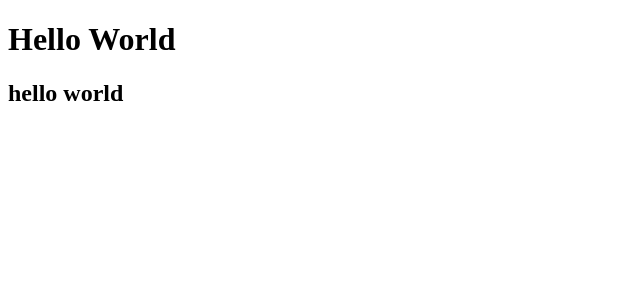
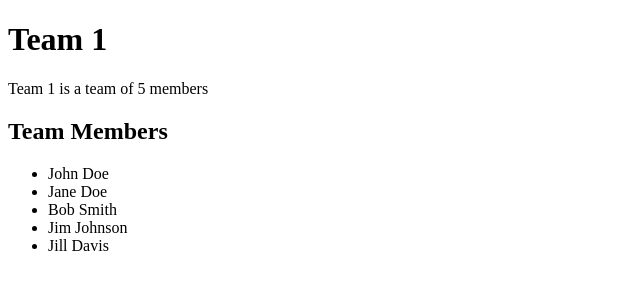
Before and after one commit to Mandalorian7773/GitOperation, a plain HTML site: page index.html in a window 1280 px wide. Shown: the whole page, without its empty margins (0-640 px from the left). Drawn offline with Linux system fonts and the light colour scheme.

Commit message:
Reapply "change1"
This reverts commit c31fc8c97f7d973c8914f34efb9915d691d26765.

```diff
--- a/index.html
+++ b/index.html
@@ -6,7 +6,16 @@
     <title>Document</title>
 </head>
 <body>
-    <h1>Hello World</h1>
-    <h2>hello world</h2>
+    <h1>Team 1</h1>
+    <p>Team 1 is a team of 5 members</p>
+    <h2>Team Members</h2>
+    <ul>
+        <li>John Doe</li>
+        <li>Jane Doe</li>
+        <li>Bob Smith</li>
+        <li>Jim Johnson</li>
+        <li>Jill Davis</li>
+
+    </ul>
 </body>
 </html>
```
